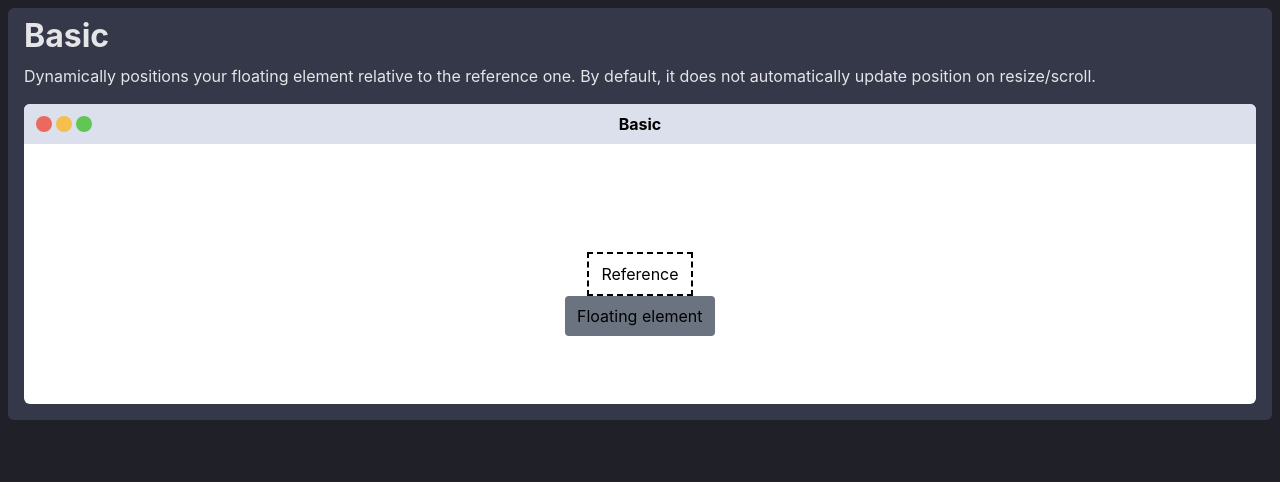
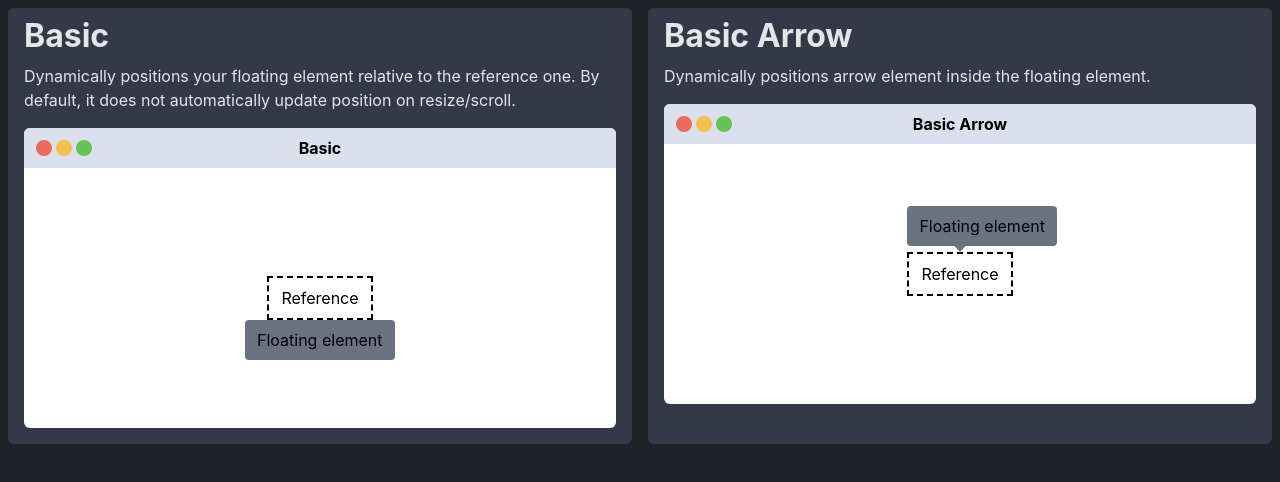
Before and after one commit to renatodeleao/floating-ui-x, a Vue app in the folder packages/vue-dom/: page / in a window 1280 px wide. Shown: the top 482 px of the page. Built offline with nearby package versions, Linux system fonts and the light colour scheme.

Commit message:
docs(vue-dom): add basic arrow demo
fix(vue-dom): better alias

```diff
--- a/packages/vue-dom/playground/App.vue
+++ b/packages/vue-dom/playground/App.vue
@@ -1,7 +1,18 @@
 <script setup>
-import { FuiDemoBasic } from './demos';
+import { FuiDemoBasic, FuiDemoBasicArrow } from './demos';
 </script>
 
 <template>
-  <FuiDemoBasic />
+  <div class="fui-grid">
+    <FuiDemoBasic />
+    <FuiDemoBasicArrow />
+  </div>
 </template>
+
+<style lang="scss">
+.fui-grid {
+  display: grid;
+  gap: 16px;
+  grid-template-columns: repeat(auto-fit, minmax(480px, 1fr));
+}
+</style>
--- a/packages/vue-dom/playground/demos/FuiDemoBasic.vue
+++ b/packages/vue-dom/playground/demos/FuiDemoBasic.vue
@@ -1,6 +1,6 @@
 <script setup>
 import { FuiBox, FuiWindow } from '../components';
-import { useFloating } from '@/index';
+import { useFloating } from 'floating-ui.vue-dom';
 const { x, y, reference, floating, strategy } = useFloating();
 </script>
 
--- /dev/null
+++ b/packages/vue-dom/playground/demos/FuiDemoBasicArrow.vue
@@ -0,0 +1,62 @@
+<script setup>
+import { FuiBox, FuiWindow } from '../components';
+import { ref, computed } from 'vue';
+
+import {
+  useFloating,
+  arrow,
+  computeArrowPosition,
+  arrowPosition,
+  offset,
+  autoUpdate,
+} from 'floating-ui.vue-dom';
+
+const arrowRef = ref(null);
+const { x, y, reference, floating, strategy, placement, middlewareData } =
+  useFloating({
+    placement: 'top-start',
+    whileElementsMounted: autoUpdate,
+    middleware: [
+      offset(6),
+      arrow({ element: arrowRef }),
+      arrowPosition({ element: arrowRef }),
+    ],
+  });
+
+/**
+ * We could manually compute the styles ourselves if not
+ * using arrowPosition middleware
+ */
+// eslint-disable-next-line
+const arrowStyles = computed(() => {
+  return computeArrowPosition({
+    element: arrowRef,
+    placement,
+    middlewareData,
+  });
+});
+</script>
+
+<template>
+  <FuiBox
+    title="Basic Arrow"
+    description="Dynamically positions arrow element inside the floating element."
+  >
+    <FuiWindow title="Basic Arrow">
+      <span ref="reference" class="fui-reference">Reference</span>
+      <div
+        ref="floating"
+        class="fui-floating"
+        :style="{
+          position: strategy,
+          top: y ? `${y}px` : '',
+          left: x ? `${x}px` : '',
+          width: 'max-content',
+        }"
+      >
+        <span ref="arrowRef" class="fui-arrow" />
+        Floating element
+      </div>
+    </FuiWindow>
+  </FuiBox>
+</template>
--- a/packages/vue-dom/playground/demos/index.js
+++ b/packages/vue-dom/playground/demos/index.js
@@ -1 +1,2 @@
 export { default as FuiDemoBasic } from './FuiDemoBasic.vue';
+export { default as FuiDemoBasicArrow } from './FuiDemoBasicArrow.vue';
--- a/packages/vue-dom/vite.config.js
+++ b/packages/vue-dom/vite.config.js
@@ -7,7 +7,8 @@ export default defineConfig({
   plugins: [vue()],
   resolve: {
     alias: {
-      '@': resolve(__dirname, './src'),
+      '@src': resolve(__dirname, './src'),
+      'floating-ui.vue-dom': resolve(__dirname, './src/index.js'),
     },
   },
   build: {
```
